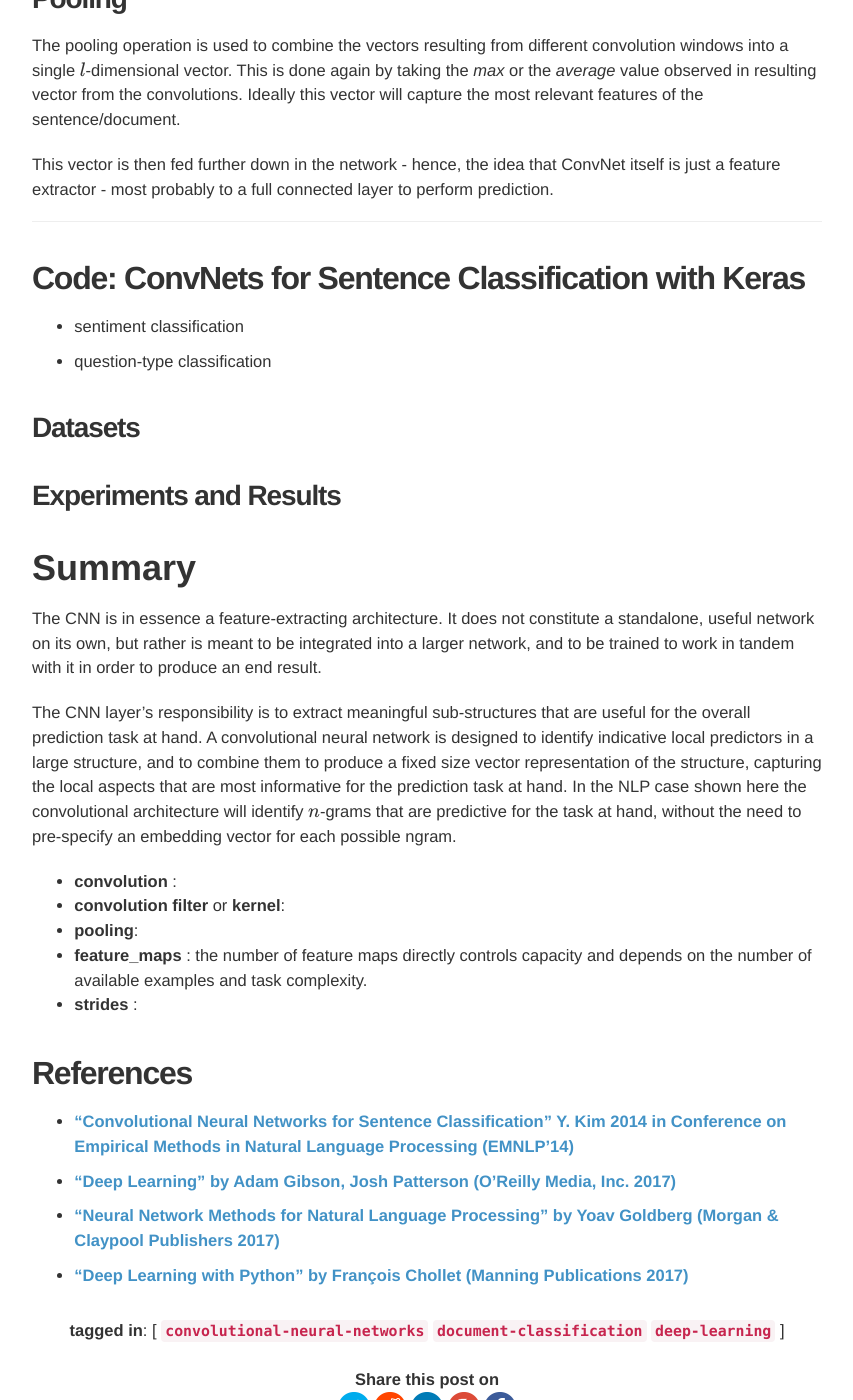
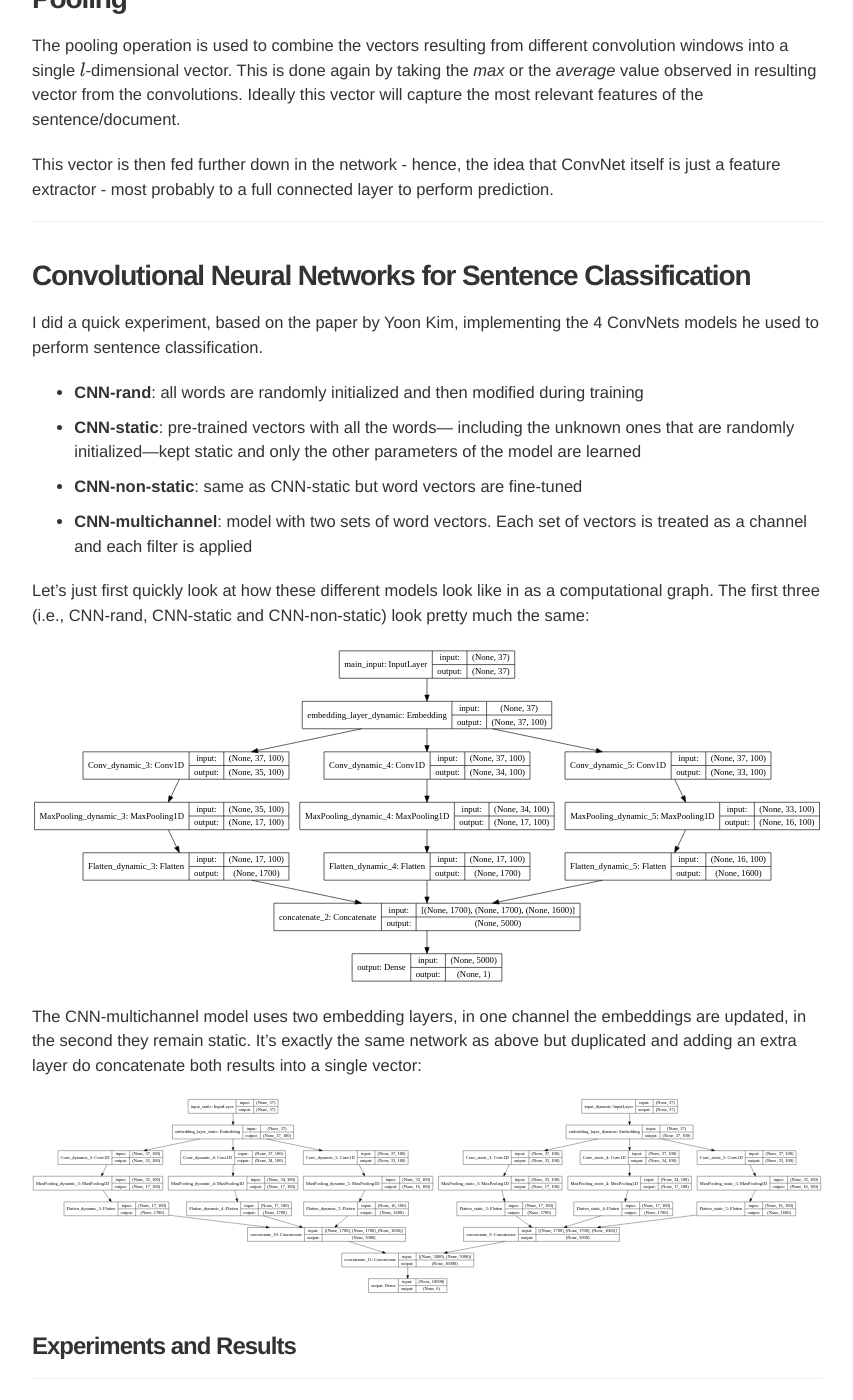
Before and after one commit to davidsbatista/davidsbatista.net, a Jekyll site: the page built from _posts/2018-03-31-SentenceClassificationConvNets.md, in a window 1280 px wide and 1400 px high, scrolled down 5892 px. Shown: the whole window, without its empty margins (213-1066 px from the left). Built offline with Jekyll 4.4.1, drawn with Linux system fonts in a browser that asks for light colours; nearby versions of some CDN libraries; some web fonts are replaced; formulas are drawn with MathJax 3; some of the changed text lies outside the part shown.

Commit message:
added images

```diff
--- a/_posts/2018-03-31-SentenceClassificationConvNets.md
+++ b/_posts/2018-03-31-SentenceClassificationConvNets.md
@@ -205,21 +205,44 @@ This vector is then fed further down in the network - hence, the idea that ConvN
 
 ---
 
-## __Code: ConvNets for Sentence Classification with Keras__
+### __Convolutional Neural Networks for Sentence Classification__
 
-* sentiment classification
+I did a quick experiment, based on the paper by Yoon Kim, implementing the 4 ConvNets models he used to perform sentence classification.
 
-* question-type classification
+- __CNN-rand__: all words are randomly initialized and then modified during training
 
-### __Datasets__
+- __CNN-static__: pre-trained vectors with all the words— including the unknown ones that are randomly initialized—kept static and only the other parameters of the model are learned
 
-### __Experiments and Results__
+- __CNN-non-static__: same as CNN-static but word vectors are fine-tuned
+
+- __CNN-multichannel__: model with two sets of word vectors. Each set of vectors is treated as a channel and each filter is applied
+
+Let's just first quickly look at how these different models look like in as a computational graph. The first three (i.e., CNN-rand, CNN-static and CNN-non-static) look pretty much the same:
+
+<figure>
+  <img style="width: 100%; height: 100%" src="/assets/images/2018-03-31-SentenceClassificationConvNets-no_multi_channel.svg">
+  <figcaption></figcaption>
+</figure>
+
+
+The CNN-multichannel model uses two embedding layers, in one channel the embeddings are updated, in the second they remain static. It's exactly the same network as above but duplicated and adding an extra layer do concatenate both results into a single vector:
+
+<figure>
+  <img style="width: 100%; height: 100%" src="/assets/images/2018-03-31-SentenceClassificationConvNets-multi_channel.svg">
+  <figcaption></figcaption>
+</figure>
 
 <!--
-https://machinelearningmastery.com/develop-n-gram-multichannel-convolutional-neural-network-sentiment-analysis/
+#### __Datasets__
+* sentiment classification
+* question-type classification
 -->
 
-# __Summary__
+#### __Experiments and Results__
+
+---
+
+## __Summary__
 
 <!--Yoav Goldberg-->
 
@@ -240,6 +263,6 @@ The CNN layer’s responsibility is to extract meaningful sub-structures that ar
 
 * [__"Deep Learning" by Adam Gibson, Josh Patterson (O'Reilly Media, Inc. 2017)__](https://www.oreilly.com/library/view/deep-learning/9781491924570/)
 
-* [__"Neural Network Methods for Natural Language Processing" by Yoav Goldberg (Morgan & Claypool Publishers 2017)__](http://www.cs.biu.ac.il/~yogo/)
+* __["Neural Network Methods for Natural Language Processing"](http://www.morganclaypoolpublishers.com/catalog_Orig/product_info.php?products_id=1056) by [Yoav Goldberg](http://www.cs.biu.ac.il/~yogo/) (Morgan & Claypool Publishers 2017)__
 
-* [__"Deep Learning with Python" by François Chollet (Manning Publications 2017)__](https://github.com/fchollet)
+* __["Deep Learning with Python"](https://www.manning.com/books/deep-learning-with-python) by [François Chollet](https://github.com/fchollet) (Manning Publications 2017)__
```
Also changed, not shown: assets/images/2018-03-31-SentenceClassificationConvNets-multi_channel.svg (added), assets/images/2018-03-31-SentenceClassificationConvNets-no_multi_channel.svg (added).
